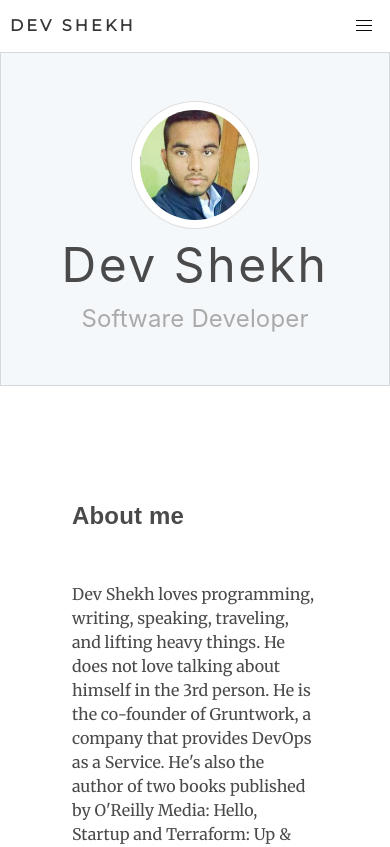
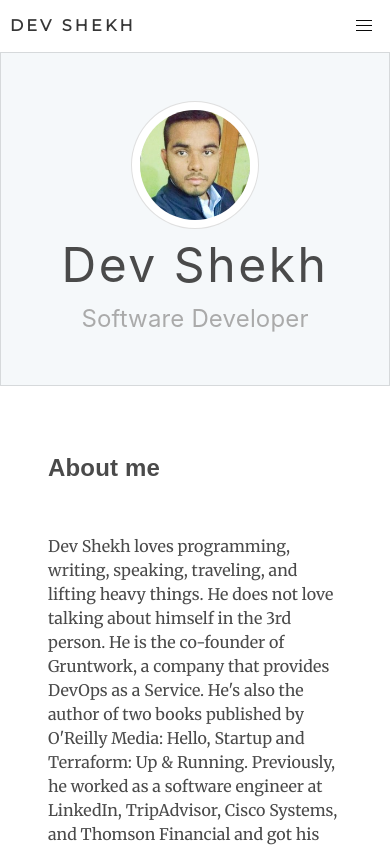
Before and after one commit to ataul443/portfolio, a Vue app: page / in a window 390 px wide. Shown: the top 847 px of the page. Built offline with nearby package versions, Linux system fonts and the light colour scheme.

Commit message:
fixed columns width more than viewport on mobile

```diff
--- a/src/components/HomePage/HomePageBody.vue
+++ b/src/components/HomePage/HomePageBody.vue
@@ -1,5 +1,5 @@
 <template>
-  <div class="section">
+  <div class="section is-paddingless">
     <div class="container">
 
       <div class="columns body-container">
```
